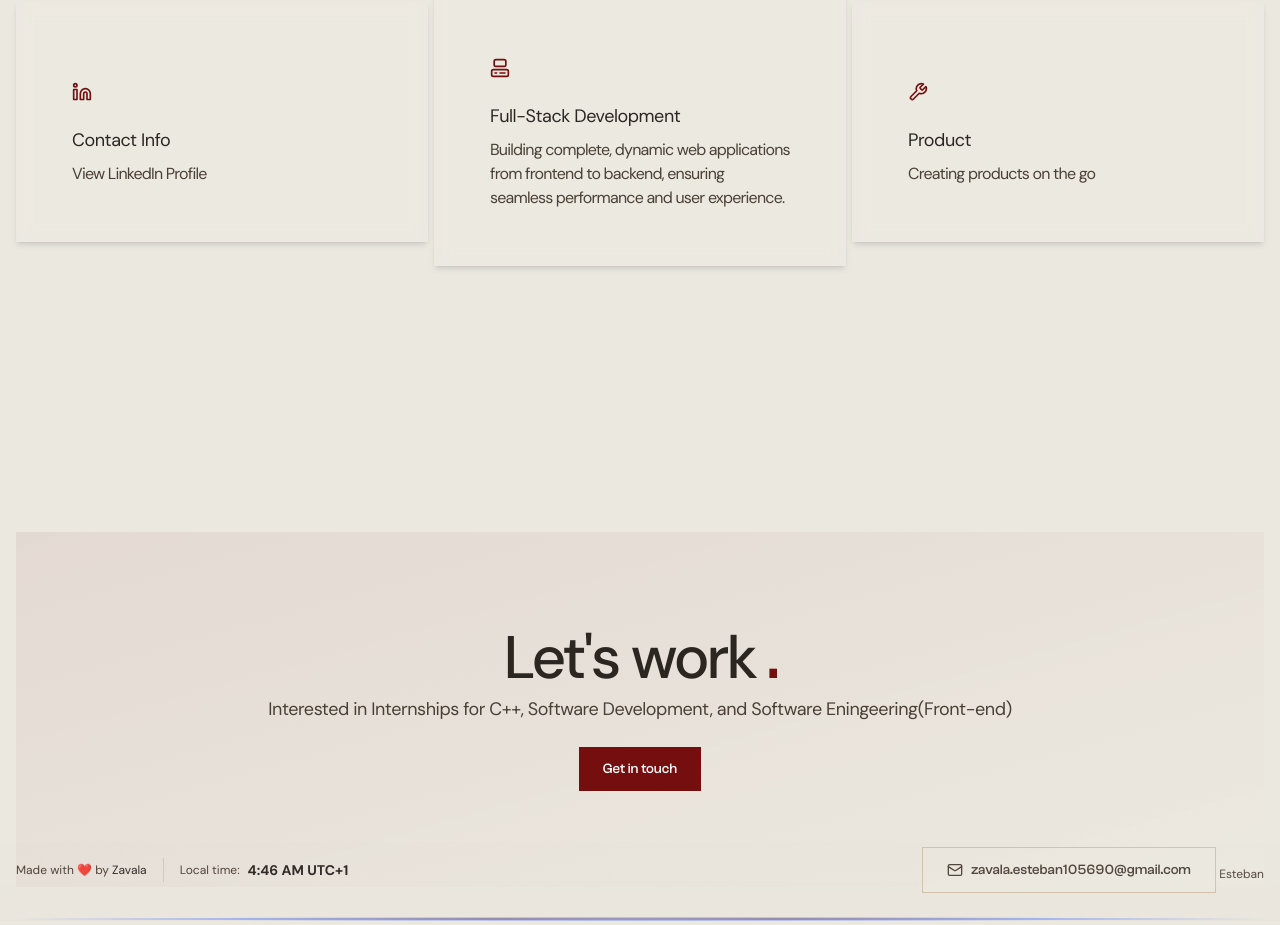
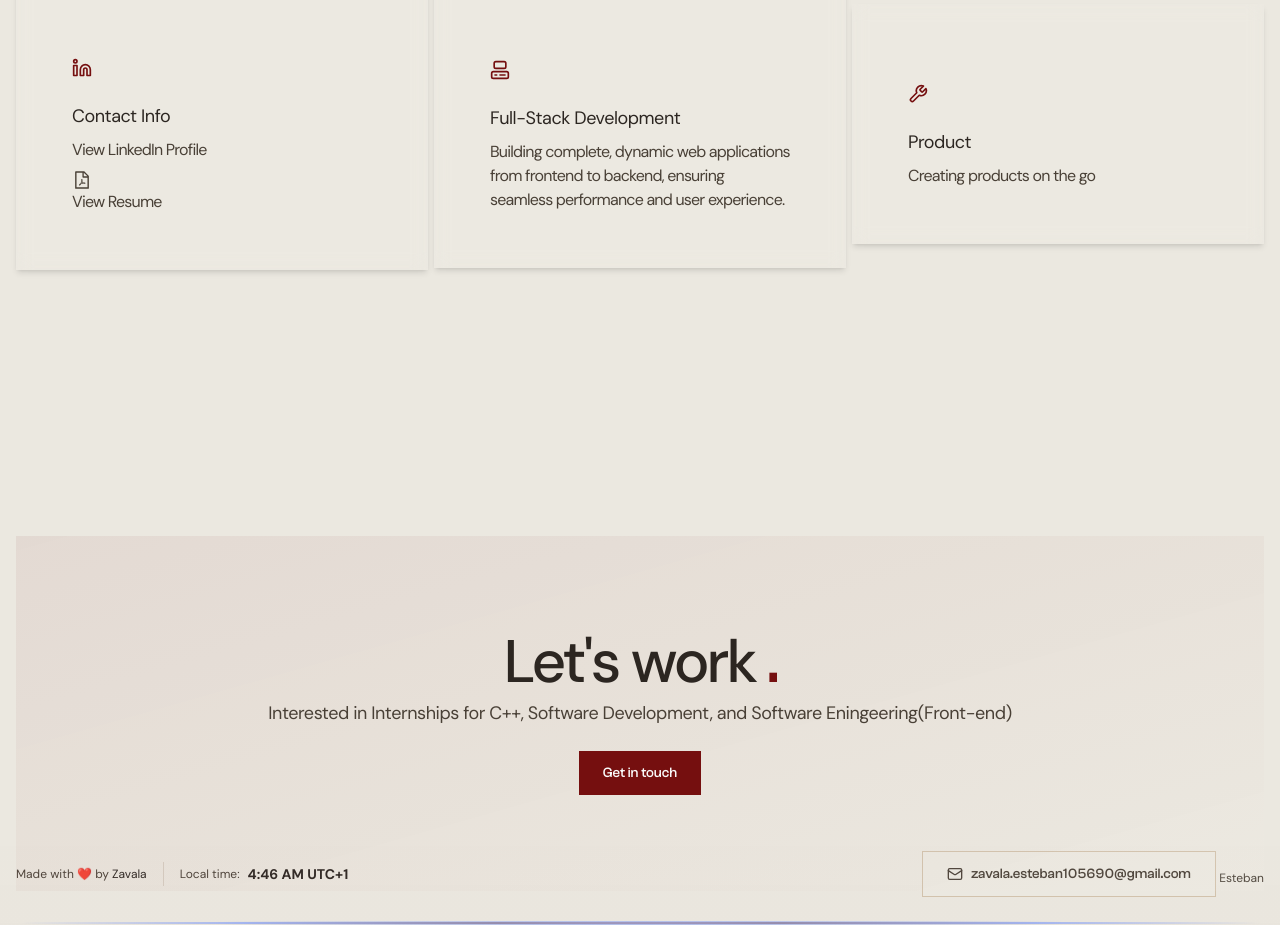
Before and after one commit to Zavalaesteban1/zWebsite, a Next.js app: page / in a window 1280 px wide. Shown: the part 3320-4245 px from the top of the page. Built offline with nearby package versions, Linux system fonts and the light colour scheme.

Commit message:
added resume

```diff
--- a/src/pages/index.tsx
+++ b/src/pages/index.tsx
@@ -18,6 +18,7 @@ import { TriangleDownIcon } from "@radix-ui/react-icons";
 import Link from "next/link";
 import { cn, scrollTo } from "@/lib/utils";
 import Image from "next/image";
+import { AiOutlineFilePdf } from 'react-icons/ai';
 
 import VanillaTilt from "vanilla-tilt";
 import { motion } from "framer-motion";
@@ -75,6 +76,7 @@ const services = [
   {
     service: "Contact Info",
     description: (
+      <div className="flex flex-col gap-2">
         <Link
           href="https://www.linkedin.com/in/zavala0101"
           target="_blank"
@@ -83,6 +85,16 @@ const services = [
         >
           View LinkedIn Profile
         </Link>
+        <Link
+          href="/EzResume.pdf" // Replace with your PDF file path
+          target="_blank"
+          rel="noopener noreferrer"
+          className="hover:text-[#770F0F] transition-colors duration-200"
+        >
+           <AiOutlineFilePdf className="text-xl" />
+          View Resume
+        </Link>
+      </div>
     ),
     icon: Linkedin,
   },
@@ -342,7 +354,8 @@ export default function Home() {
               I&apos;ve worked on a variety of projects, from creating the
               vision of a robot, to developing for Liberty Mutual.
             </p>
-
+            {/* Google Map  */}
+            {/* <iframe src="https://www.google.com/maps/d/embed?mid=1uCzixmtd2_-l4qrlRU6BqczJm80j3QU&ehbc=2E312F" width="640" height="480"></iframe> */}
             {/* Carousel */}
             <div className="relative mx-auto mt-14 max-w-4xl">
               <div className="relative bg-gray-800 rounded-lg">
```
Also changed, not shown: 1 other file (tests, documents, lock files or other folders). Lines whose indentation alone changed are shown as unchanged.
